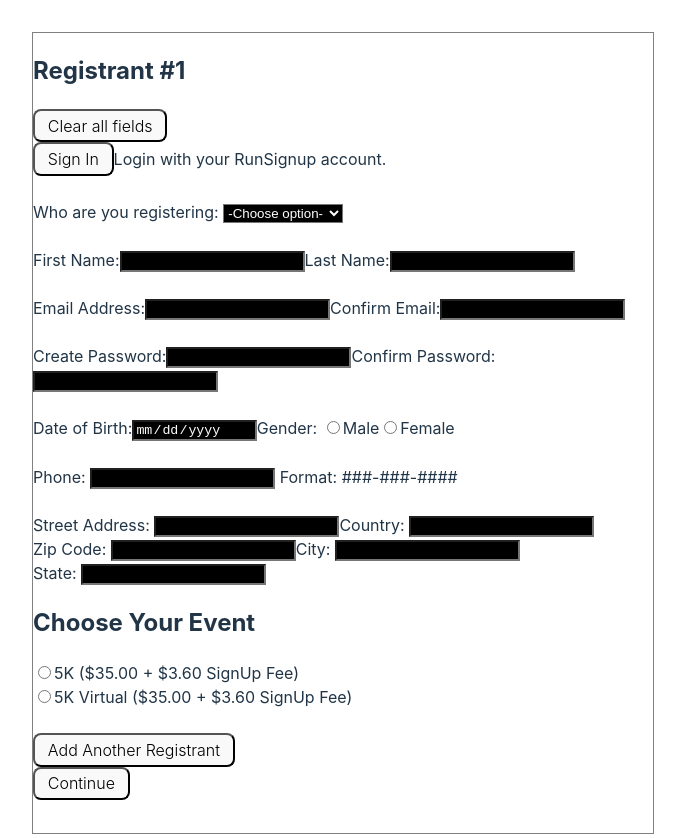
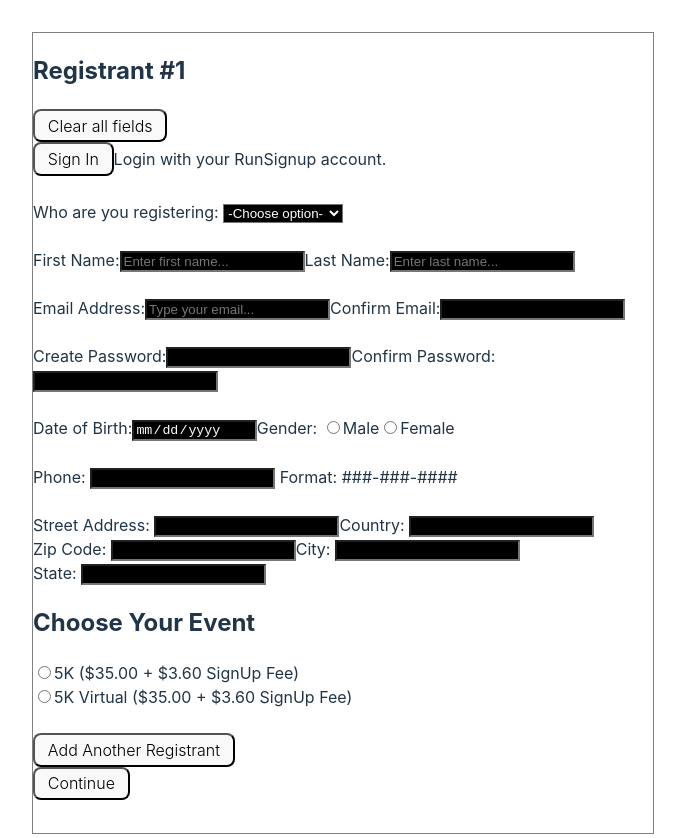
Before and after one commit to andersene2/RFF-Repetition, a React (Vite) app: page / in a window 1280 px wide. Shown: the top 838 px of the page, without its empty margins (297-982 px from the left). Built offline with nearby package versions, Linux system fonts and the light colour scheme.

Commit message:
Adding validation to some inputs.

```diff
--- a/src/App.jsx
+++ b/src/App.jsx
@@ -8,7 +8,7 @@ function App() {
   const [lastName, setLastName] = useState("")
   const [emailAddress, setEmailAdress] = useState("")
   const [confirmEmail, setConfirmEmail] = useState("")
-  const [createPassword, setCreatePassword] = useState("")
+  const [password, setPassword] = useState("")
   const [confirmPassword, setConfirmPassword] = useState("")
   const [DOB, setDOB] = useState("")
   const [selectedOption, setSelectedOption] = useState('');
@@ -21,6 +21,7 @@ function App() {
   const [raceOption, setRaceOption] = useState("");
 
 
+
   function clearAllFields() {
 
     setRegistering("")
@@ -28,7 +29,7 @@ function App() {
     setLastName("");
     setEmailAdress("");
     setConfirmEmail("");
-    setCreatePassword("");
+    setPassword("");
     setConfirmPassword("");
     setDOB("");
     setSelectedOption(''); //state for gender
@@ -41,7 +42,6 @@ function App() {
     setRaceOption(""); // state for Race Choice
   }
 
-
   const handleOptionChange = (event) => {
     setSelectedOption(event.target.value);
   };
@@ -49,9 +49,93 @@ function App() {
     setRaceOption(event.target.value);
   };
 
+  function validateForm() {
+
+    if (firstName.length == 0) {
+      alert('Invalid Form. First Name can not be empty.')
+      return
+    }
+    if (lastName.length == 0) {
+      alert('Invalid Form, Last Name can not be empty.')
+      return
+    }
+    if (emailAddress == 0) {
+      alert('Invalid Form, Email Address can not be empty.')
+      return
+    }
+    if (password < 8) {
+      alert('Invalid Form, Password must contain greater than or equal to 8 characters.')
+      return
+    }
+    //count upper case characters in the password
+    let countUpperCase = 0
+    //count lower case characters in password
+    let countLowerCase = 0
+    //count digit characters in password
+    let countDigit = 0
+    //count special characters in password
+    let countSpecialCharacters = 0
+    for (let i = 0; i < password.length; i++) {
+      const specialChars = [
+        '!',
+        '@',
+        '#',
+        '$',
+        '%',
+        '^',
+        '&',
+        '*',
+        '(',
+        ')',
+        '_',
+        '-',
+        '+',
+        '=',
+        '[',
+        '{',
+        ']',
+        '}',
+        ':',
+        ';',
+        '<',
+        '>',
+      ]
+      if (specialChars.includes(password[i])) {
+        countSpecialCharacters++
+      } else if (!isNaN(password[i] * i)) {
+        countDigit++
+      } else {
+        if (password[i] == password[i].toUpperCase()) {
+          countUpperCase++
+        }
+        if (password[i] == password[i].toLowerCase()) {
+          countLowerCase++
+        }
+      }
+    }
+    if (countLowerCase == 0) {
+      alert('Invalid Form, 0 lower case characters in password.')
+      return
+    }
+    if (countUpperCase == 0) {
+      alert('Invalid Form, 0 upper case characters in password.')
+      return
+    }
+    if (countDigit == 0) {
+      alert('Invalid Form, 0 digit characters in password.')
+      return
+    }
+    if (countSpecialCharacters == 0 ) {
+      alert('Invalid Form, 0 special characters in password.')
+      return
+    }
+    alert('Form is valid')
+  }
+
   return (
     <>
       <div style={{ width: "620px", height: "800px", border: "1px solid gray" }}>
+        <form>
         <div className='formHead'>
           <h2 className='registrant-title'>Registrant #
             <span className='registrantNum'>1</span></h2>
@@ -78,20 +162,36 @@ function App() {
         <br></br>
         <div  >
           <label>First Name:
-            <input type="text" name="first_Name" value={firstName} onChange={e => setFirstName(e.target.value)}></input>
+            <input
+              type='text'
+              name='first_Name'
+              value={firstName}
+              placeholder='Enter first name...'
+              onChange={e => setFirstName(e.target.value)}
+            />
           </label>
 
           <label>Last Name:
-            <input type="text" name="last_Name" value={lastName}
-              onChange={e => setLastName(e.target.value)}></input>
+            <input
+              type='text'
+              name='last_Name'
+              placeholder='Enter last name...'
+              value={lastName}
+              onChange={e => setLastName(e.target.value)}
+            />
           </label>
 
           <br></br>
           <br></br>
 
           <label>Email Address:
-            <input type='text' name='email_address' value={emailAddress}
-              onChange={e => setEmailAdress(e.target.value)}></input>
+            <input
+              type='text'
+              name='email_address'
+              placeholder='Type your email...'
+              value={emailAddress}
+              onChange={e => setEmailAdress(e.target.value)}
+            />
           </label>
 
           <label>Confirm Email:
@@ -103,8 +203,8 @@ function App() {
           <br></br>
 
           <label>Create Password:
-            <input type='text' name='create_password' value={createPassword}
-              onChange={e => setCreatePassword(e.target.value)}></input>
+            <input type='text' name='create_password' value={password}
+              onChange={e => setPassword(e.target.value)}></input>
           </label>
 
           <label>Confirm Password:
@@ -194,7 +294,12 @@ function App() {
         <br></br>
         <button>Add Another Registrant</button>
         <br></br>
-        <button>Continue</button>
+        <button
+          type='submit'
+          onClick={() => {validateForm()}}>
+            Continue
+        </button>
+        </form>
       </div>
 
     </>
```
Also changed, not shown: src/components/input.jsx (added, +40 -0 lines).
